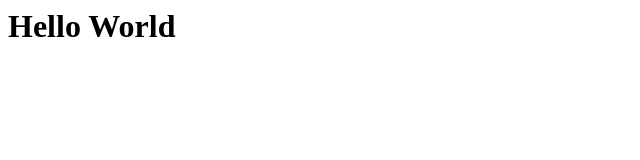
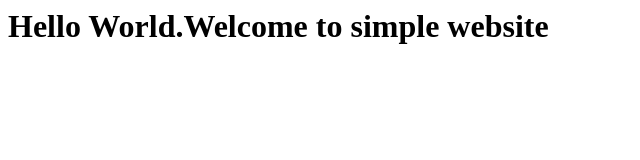
Before and after one commit to Ayoung9598/cicd-repo, a plain HTML site: page index.html in a window 1280 px wide. Shown: the whole page, without its empty margins (0-640 px from the left). Drawn offline with Linux system fonts and the light colour scheme.

Commit message:
Update index.html file

```diff
--- a/index.html
+++ b/index.html
@@ -1 +1 @@
-<h1>Hello World</h1>
+<h1>Hello World.Welcome to simple website</h1>
```
